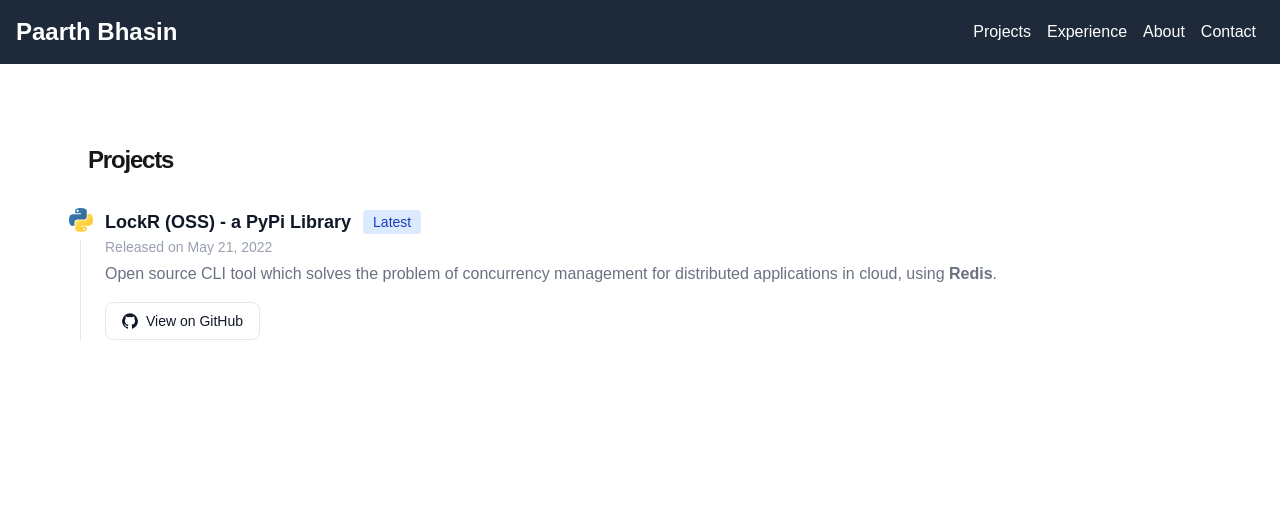
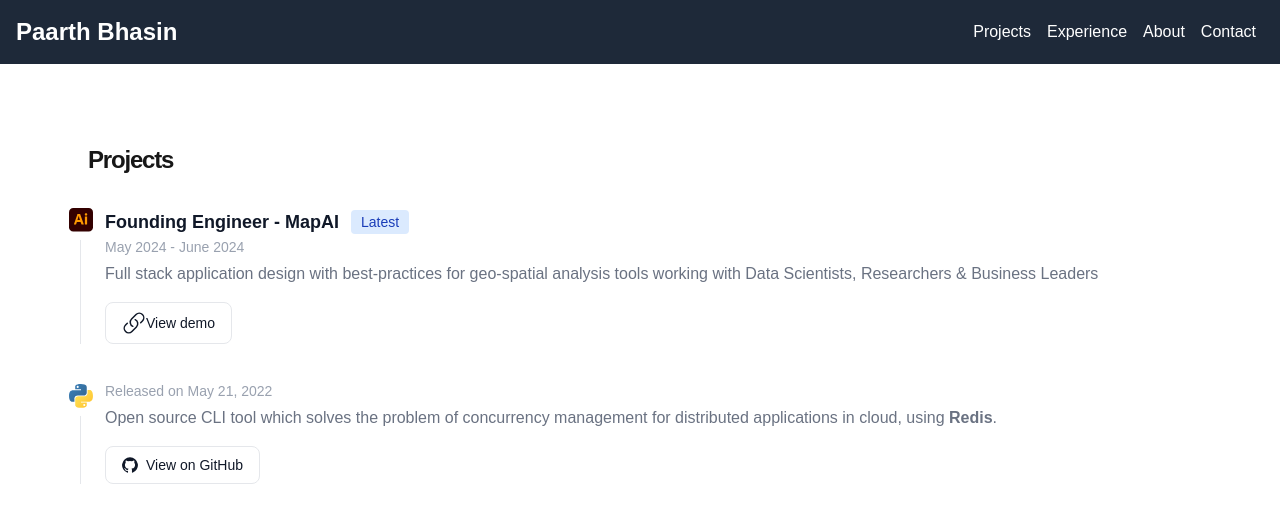
Before and after one commit to PaarthB/portfolio, a Next.js app: page /projects in a window 1280 px wide. Shown: the top 522 px of the page. Built offline with nearby package versions, Linux system fonts and the light colour scheme.

Commit message:
more projects

```diff
--- a/src/app/projects/page.tsx
+++ b/src/app/projects/page.tsx
@@ -11,6 +11,24 @@ export default function Experience() {
                 <ol className="relative border-s border-gray-200 dark:border-gray-700">
                     <li className="mb-10 ms-6">
                         <span className="absolute flex items-center justify-center w-6 h-6 bg-white rounded-full -start-3 ring-8 ring-white">
+                            <svg xmlns="http://www.w3.org/2000/svg" viewBox="0 0 240 234">
+                                <path fill="#300" d="M42.5 0h155C221 0 240 19 240 42.5v149c0 23.5-19 42.5-42.5 42.5h-155C19 234 0 215 0 191.5v-149C0 19 19 0 42.5 0z"/>
+                                <path fill="#ff9a00" d="M116 140H78.8l-7.6 23.5c-.2.9-1 1.5-1.9 1.4H50.5c-1.1 0-1.4-.6-1.1-1.8l32.2-92.7c.3-1 .6-2.1 1-3.3.4-2.1.6-4.3.6-6.5-.1-.5.3-1 .8-1.1h25.9c.8 0 1.2.3 1.3.8l36.5 103c.3 1.1 0 1.6-1 1.6h-20.9c-.7.1-1.4-.4-1.6-1.1L116 140zm-31.4-20.3H110c-.6-2.1-1.4-4.6-2.3-7.2-.9-2.7-1.8-5.6-2.7-8.6-1-3.1-1.9-6.1-2.9-9.2s-1.9-6-2.7-8.9c-.8-2.8-1.5-5.4-2.2-7.8H97c-.9 4.3-2 8.6-3.4 12.9-1.5 4.8-3 9.8-4.6 14.8-1.4 5.1-2.9 9.8-4.4 14zM170 77c-3.3.1-6.5-1.2-8.9-3.5-2.3-2.5-3.5-5.8-3.4-9.2-.1-3.4 1.2-6.6 3.6-8.9s5.6-3.5 8.9-3.5c3.9 0 6.9 1.2 9.1 3.5 2.2 2.4 3.4 5.6 3.3 8.9.1 3.4-1.1 6.7-3.5 9.2-2.3 2.4-5.7 3.7-9.1 3.5zm-11.2 86.8v-77c0-1 .4-1.4 1.3-1.4h19.8c.9 0 1.3.5 1.3 1.4v77c0 1.1-.4 1.6-1.3 1.6h-19.6c-1 0-1.5-.6-1.5-1.6z"/>
+                            </svg>
+                        </span>
+                        <h3 className="flex items-center mb-1 text-lg font-semibold text-gray-900 dark:text-white">Founding Engineer - MapAI <span className="bg-blue-100 text-blue-800 text-sm font-medium me-2 px-2.5 py-0.5 rounded-sm dark:bg-blue-900 dark:text-blue-300 ms-3">Latest</span></h3>
+                        <time className="block mb-2 text-sm font-normal leading-none text-gray-400 dark:text-gray-500">May 2024 - June 2024</time>
+                        <p className="mb-4 text-base font-normal text-gray-500 dark:text-gray-400">Full stack application design with best-practices for geo-spatial analysis tools working with Data Scientists, Researchers & Business Leaders</p>
+                        <a href="https://mapai.net/about" className="inline-flex items-center px-4 py-2 text-sm font-medium text-gray-900 bg-white border border-gray-200 rounded-lg hover:bg-gray-100 hover:text-blue-700 focus:z-10 focus:ring-4 focus:outline-none focus:ring-gray-100 focus:text-blue-700 dark:bg-gray-800 dark:text-gray-400 dark:border-gray-600 dark:hover:text-white dark:hover:bg-gray-700 dark:focus:ring-gray-700" target="_blank">
+                        <svg xmlns="http://www.w3.org/2000/svg" fill="none" viewBox="0 0 24 24" strokeWidth="1.5" stroke="currentColor" className="size-6">
+                            <path strokeLinecap="round" strokeLinejoin="round" d="M13.19 8.688a4.5 4.5 0 0 1 1.242 7.244l-4.5 4.5a4.5 4.5 0 0 1-6.364-6.364l1.757-1.757m13.35-.622 1.757-1.757a4.5 4.5 0 0 0-6.364-6.364l-4.5 4.5a4.5 4.5 0 0 0 1.242 7.244" />
+                        </svg> View demo
+                        </a>
+                    </li>
+                </ol>
+                <ol className="relative border-s border-gray-200 dark:border-gray-700">
+                    <li className="mb-10 ms-6">
+                        <span className="absolute flex items-center justify-center w-6 h-6 bg-white rounded-full -start-3 ring-8 ring-white">
                             <svg width="40px" height="40px" viewBox="0 0 256 256" version="1.1" xmlns="http://www.w3.org/2000/svg" preserveAspectRatio="xMidYMid">
                                 <defs>
                                     <linearGradient x1="12.959%" y1="12.039%" x2="79.639%" y2="78.201%" id="a"><stop stop-color="#387EB8" offset="0%"/><stop stop-color="#366994" offset="100%"/>
@@ -21,13 +39,12 @@ export default function Experience() {
                                 <path d="M126.916.072c-64.832 0-60.784 28.115-60.784 28.115l.072 29.128h61.868v8.745H41.631S.145 61.355.145 126.77c0 65.417 36.21 63.097 36.21 63.097h21.61v-30.356s-1.165-36.21 35.632-36.21h61.362s34.475.557 34.475-33.319V33.97S194.67.072 126.916.072zM92.802 19.66a11.12 11.12 0 0 1 11.13 11.13 11.12 11.12 0 0 1-11.13 11.13 11.12 11.12 0 0 1-11.13-11.13 11.12 11.12 0 0 1 11.13-11.13z" fill="url(#a)"/><path d="M128.757 254.126c64.832 0 60.784-28.115 60.784-28.115l-.072-29.127H127.6v-8.745h86.441s41.486 4.705 41.486-60.712c0-65.416-36.21-63.096-36.21-63.096h-21.61v30.355s1.165 36.21-35.632 36.21h-61.362s-34.475-.557-34.475 33.32v56.013s-5.235 33.897 62.518 33.897zm34.114-19.586a11.12 11.12 0 0 1-11.13-11.13 11.12 11.12 0 0 1 11.13-11.131 11.12 11.12 0 0 1 11.13 11.13 11.12 11.12 0 0 1-11.13 11.13z" fill="url(#b)"/>
                             </svg>
                         </span>
-                        <h3 className="flex items-center mb-1 text-lg font-semibold text-gray-900 dark:text-white">LockR (OSS) - a PyPi Library <span className="bg-blue-100 text-blue-800 text-sm font-medium me-2 px-2.5 py-0.5 rounded-sm dark:bg-blue-900 dark:text-blue-300 ms-3">Latest</span></h3>
                         <time className="block mb-2 text-sm font-normal leading-none text-gray-400 dark:text-gray-500">Released on May 21, 2022</time>
                         <p className="mb-4 text-base font-normal text-gray-500 dark:text-gray-400">Open source CLI tool which solves the problem of concurrency management for distributed applications in cloud, using <b>Redis</b>.</p>
                         <a href="https://github.com/PaarthB/LockR" className="inline-flex items-center px-4 py-2 text-sm font-medium text-gray-900 bg-white border border-gray-200 rounded-lg hover:bg-gray-100 hover:text-blue-700 focus:z-10 focus:ring-4 focus:outline-none focus:ring-gray-100 focus:text-blue-700 dark:bg-gray-800 dark:text-gray-400 dark:border-gray-600 dark:hover:text-white dark:hover:bg-gray-700 dark:focus:ring-gray-700" target="_blank">
-                        <svg className="w-4 h-4 me-2" aria-hidden="true" xmlns="http://www.w3.org/2000/svg" fill="currentColor" viewBox="0 0 20 20">
-                            <path fill-rule="evenodd" d="M10 .333A9.911 9.911 0 0 0 6.866 19.65c.5.092.678-.215.678-.477 0-.237-.01-1.017-.014-1.845-2.757.6-3.338-1.169-3.338-1.169a2.627 2.627 0 0 0-1.1-1.451c-.9-.615.07-.6.07-.6a2.084 2.084 0 0 1 1.518 1.021 2.11 2.11 0 0 0 2.884.823c.044-.503.268-.973.63-1.325-2.2-.25-4.516-1.1-4.516-4.9A3.832 3.832 0 0 1 4.7 7.068a3.56 3.56 0 0 1 .095-2.623s.832-.266 2.726 1.016a9.409 9.409 0 0 1 4.962 0c1.89-1.282 2.717-1.016 2.717-1.016.366.83.402 1.768.1 2.623a3.827 3.827 0 0 1 1.02 2.659c0 3.807-2.319 4.644-4.525 4.889a2.366 2.366 0 0 1 .673 1.834c0 1.326-.012 2.394-.012 2.72 0 .263.18.572.681.475A9.911 9.911 0 0 0 10 .333Z" clip-rule="evenodd"/>
-                        </svg> View on GitHub
+                            <svg className="w-4 h-4 me-2" aria-hidden="true" xmlns="http://www.w3.org/2000/svg" fill="currentColor" viewBox="0 0 20 20">
+                                <path fill-rule="evenodd" d="M10 .333A9.911 9.911 0 0 0 6.866 19.65c.5.092.678-.215.678-.477 0-.237-.01-1.017-.014-1.845-2.757.6-3.338-1.169-3.338-1.169a2.627 2.627 0 0 0-1.1-1.451c-.9-.615.07-.6.07-.6a2.084 2.084 0 0 1 1.518 1.021 2.11 2.11 0 0 0 2.884.823c.044-.503.268-.973.63-1.325-2.2-.25-4.516-1.1-4.516-4.9A3.832 3.832 0 0 1 4.7 7.068a3.56 3.56 0 0 1 .095-2.623s.832-.266 2.726 1.016a9.409 9.409 0 0 1 4.962 0c1.89-1.282 2.717-1.016 2.717-1.016.366.83.402 1.768.1 2.623a3.827 3.827 0 0 1 1.02 2.659c0 3.807-2.319 4.644-4.525 4.889a2.366 2.366 0 0 1 .673 1.834c0 1.326-.012 2.394-.012 2.72 0 .263.18.572.681.475A9.911 9.911 0 0 0 10 .333Z" clip-rule="evenodd"/>
+                            </svg> View on GitHub
                         </a>
                     </li>
                 </ol>
```
